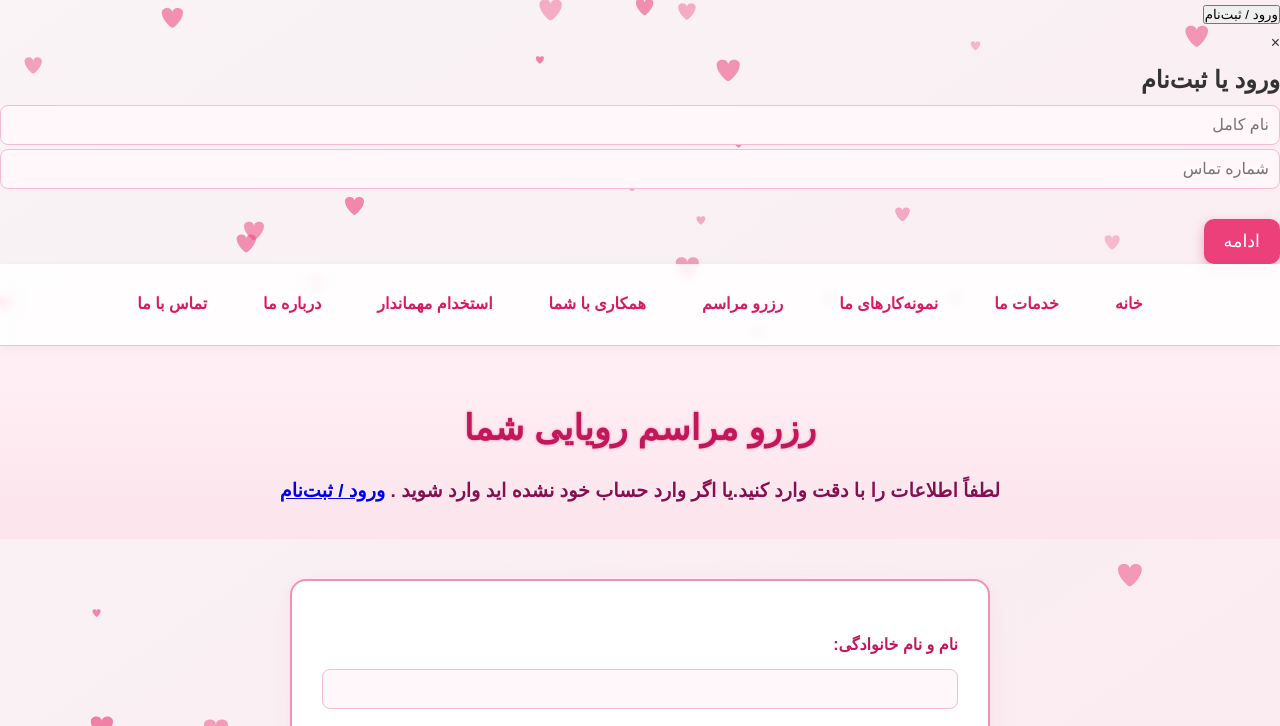
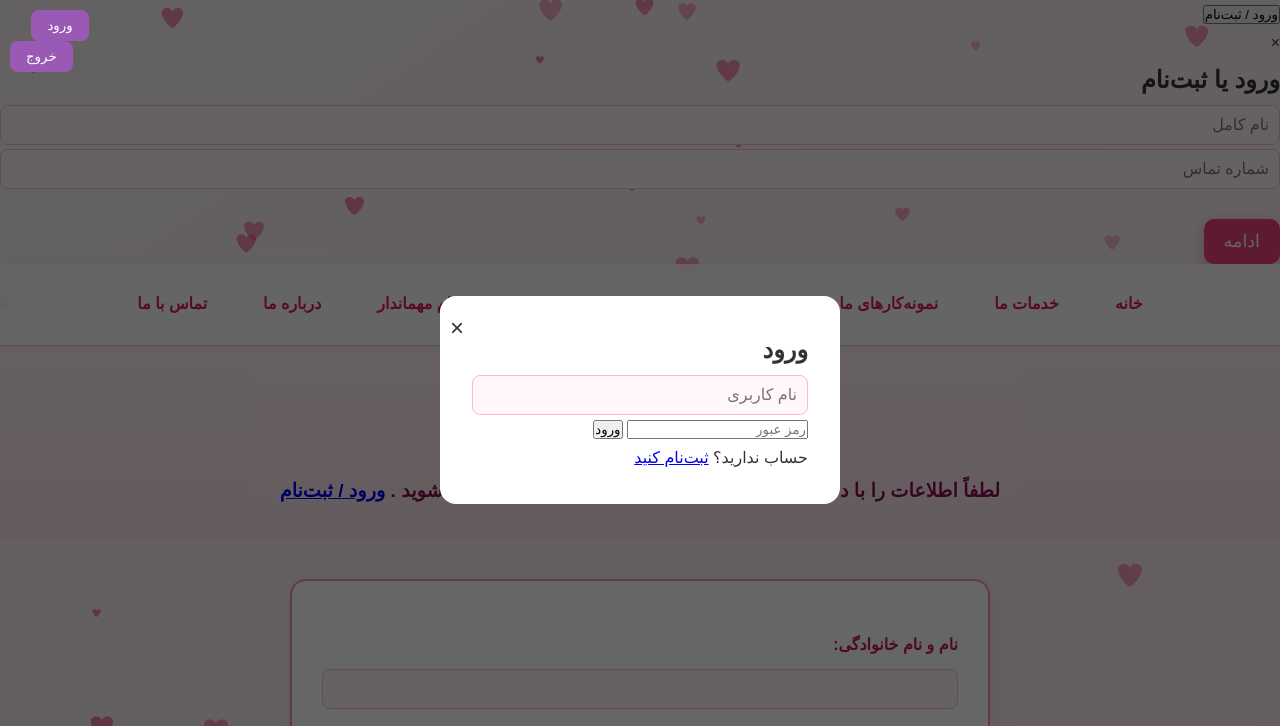
Before and after one commit to mr-aiza/224, a website: page booking.html in a window 1280 px wide. Shown: the top 726 px of the page. Drawn offline with nearby package versions, Linux system fonts and the light colour scheme; a script that the page names is missing; a web font is replaced by a local one.

Commit message:
Update auth-style.css

```diff
--- a/auth-style.css
+++ b/auth-style.css
@@ -1,56 +1,43 @@
-.popup {
+.auth-modal {
   position: fixed;
-  top: 0; left: 0;
-  width: 100%; height: 100%;
-  background: rgba(0,0,0,0.5);
+  top: 0; right: 0; bottom: 0; left: 0;
+  background-color: rgba(0,0,0,0.6);
   display: flex; align-items: center; justify-content: center;
-  z-index: 1000;
+  z-index: 999;
 }
 
-.popup.hidden {
-  display: none;
+.auth-box {
+  background: white;
+  padding: 2rem;
+  border-radius: 1rem;
+  width: 90%;
+  max-width: 400px;
+  position: relative;
+  direction: rtl;
 }
 
-.popup-content {
-  background: white;
-  padding: 2rem;
-  border-radius: 16px;
-  width: 300px;
-  text-align: center;
+.close-auth {
+  position: absolute;
+  top: 10px; left: 10px;
+  font-size: 1.5rem;
+  cursor: pointer;
 }
 
-.auth-form input {
-  display: block;
-  margin: 10px auto;
-  width: 90%;
-  padding: 8px;
+#userPanel {
+  position: fixed;
+  top: 10px; left: 10px;
+  z-index: 999;
 }
 
-.auth-form button {
-  background: #c92e4b;
+#userPanel button {
+  padding: 0.5rem 1rem;
+  border: none;
+  background-color: #9b59b6;
   color: white;
-  padding: 8px 16px;
-  border: none;
-  margin-top: 10px;
-  border-radius: 6px;
+  border-radius: 0.5rem;
+  cursor: pointer;
 }
 
-.auth-form.hidden {
-  display: none;
+#userProfile span {
+  margin-left: 1rem;
 }
-
-.auth-switch a {
-  font-size: 14px;
-  color: #007bff;
-  text-decoration: none;
-}
-
-#profile-box {
-  position: fixed;
-  top: 20px;
-  right: 20px;
-  background: white;
-  padding: 1rem;
-  border-radius: 10px;
-  box-shadow: 0 0 8px rgba(0,0,0,0.1);
-}
```
